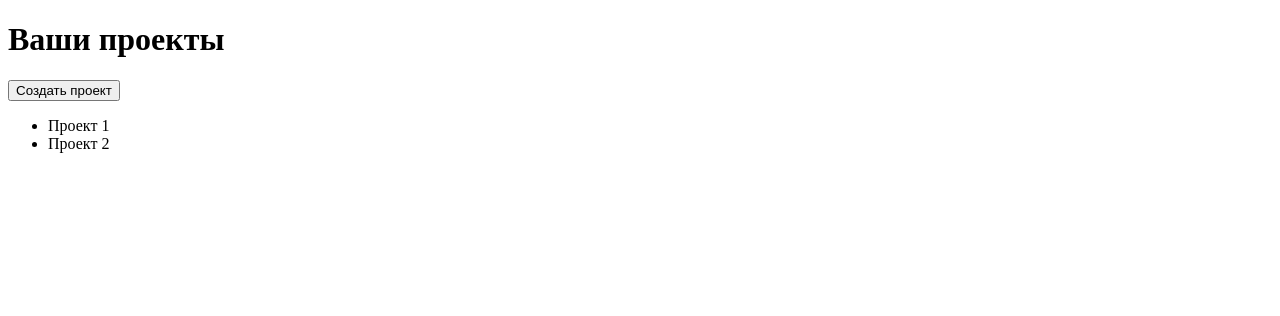
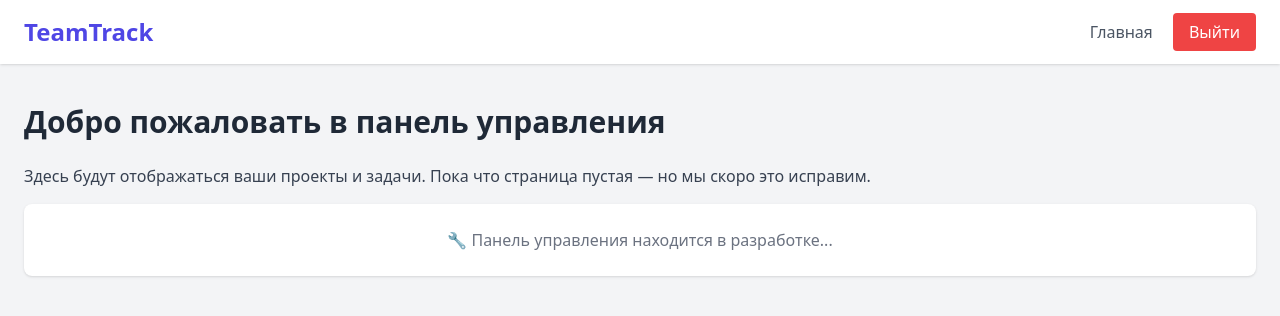
Before and after one commit to Aigali-eng/diplomka, a Flask app: template app/templates/dashboard.html in a window 1280 px wide. Shown: the top 316 px of the page. Run offline with Flask 3, Linux system fonts and the light colour scheme; the template is opened without the code that fills it, so the values that code supplies are empty; some libraries are stand-ins or nearby versions.

Commit message:
Обновление: добавлены стили, dashboard и логика перенаправления

```diff
--- a/app/routes.py
+++ b/app/routes.py
@@ -13,3 +13,7 @@ def login():
 @main.route('/register')
 def register():
     return render_template('register.html')
+
+@main.route('/dashboard')
+def dashboard():
+    return render_template('dashboard.html')
--- a/app/static/firebase.js
+++ b/app/static/firebase.js
@@ -79,3 +79,37 @@ window.register = function () {
       }
     });
 };
+import { onAuthStateChanged, signOut } from "https://www.gstatic.com/firebasejs/10.8.1/firebase-auth.js";
+
+// Экспорт на случай, если понадобится в других файлах
+export { app, auth };
+
+// Проверка авторизации и смена навигации
+window.setupAuthState = function () {
+  const nav = document.getElementById("nav-links");
+  onAuthStateChanged(auth, (user) => {
+    if (user && nav) {
+      nav.innerHTML = `
+        <span class="text-gray-600">Вы вошли как: <strong>${user.email}</strong></span>
+        <button onclick="logout()" class="text-red-600 hover:underline ml-4">Выйти</button>
+      `;
+    }
+  });
+};
+
+// Выход из аккаунта
+window.logout = function () {
+  signOut(auth).then(() => {
+    window.location.reload();
+  });
+};
+
+// Обработчик кнопки "Начать"
+window.startApp = function () {
+  const user = auth.currentUser;
+  if (user) {
+    window.location.href = "/dashboard";
+  } else {
+    window.location.href = "/login";
+  }
+};
--- a/app/templates/dashboard.html
+++ b/app/templates/dashboard.html
@@ -1,12 +1,47 @@
 <!DOCTYPE html>
-<html>
-<head><title>Дашборд</title></head>
-<body>
-  <h1>Ваши проекты</h1>
-  <button>Создать проект</button>
-  <ul>
-    <li>Проект 1</li>
-    <li>Проект 2</li>
-  </ul>
+<html lang="ru">
+<head>
+  <meta charset="UTF-8">
+  <title>TeamTrack — Панель управления</title>
+  <script src="https://cdn.tailwindcss.com"></script>
+  <link rel="icon" href="/static/favicon.ico">
+</head>
+<body class="bg-gray-100 text-gray-800 font-sans">
+
+  <!-- Навигация -->
+  <header class="bg-white shadow">
+    <div class="container mx-auto px-6 py-4 flex justify-between items-center">
+      <h1 class="text-2xl font-bold text-indigo-600">TeamTrack</h1>
+      <nav class="space-x-4">
+        <a href="/" class="text-gray-600 hover:text-indigo-600">Главная</a>
+        <a href="#" onclick="logout()" class="bg-red-500 text-white px-4 py-2 rounded hover:bg-red-600">Выйти</a>
+      </nav>
+    </div>
+  </header>
+
+  <!-- Контент -->
+  <main class="container mx-auto px-6 py-10">
+    <h2 class="text-3xl font-bold mb-6">Добро пожаловать в панель управления</h2>
+    <p class="text-gray-700 mb-4">Здесь будут отображаться ваши проекты и задачи. Пока что страница пустая — но мы скоро это исправим.</p>
+
+    <!-- Пример заглушки -->
+    <div class="p-6 bg-white rounded-lg shadow text-center text-gray-500">
+      🔧 Панель управления находится в разработке...
+    </div>
+  </main>
+
+  <!-- Скрипт для выхода -->
+  <script type="module" src="/static/firebase.js"></script>
+  <script type="module">
+    import { getAuth, signOut } from "https://www.gstatic.com/firebasejs/10.8.1/firebase-auth.js";
+    import { auth } from "/static/firebase.js";
+
+    window.logout = function () {
+      signOut(auth).then(() => {
+        window.location.href = "/";
+      });
+    }
+  </script>
+
 </body>
 </html>
```
Also changed, not shown: app/templates/index.html (+45 -6 lines).
